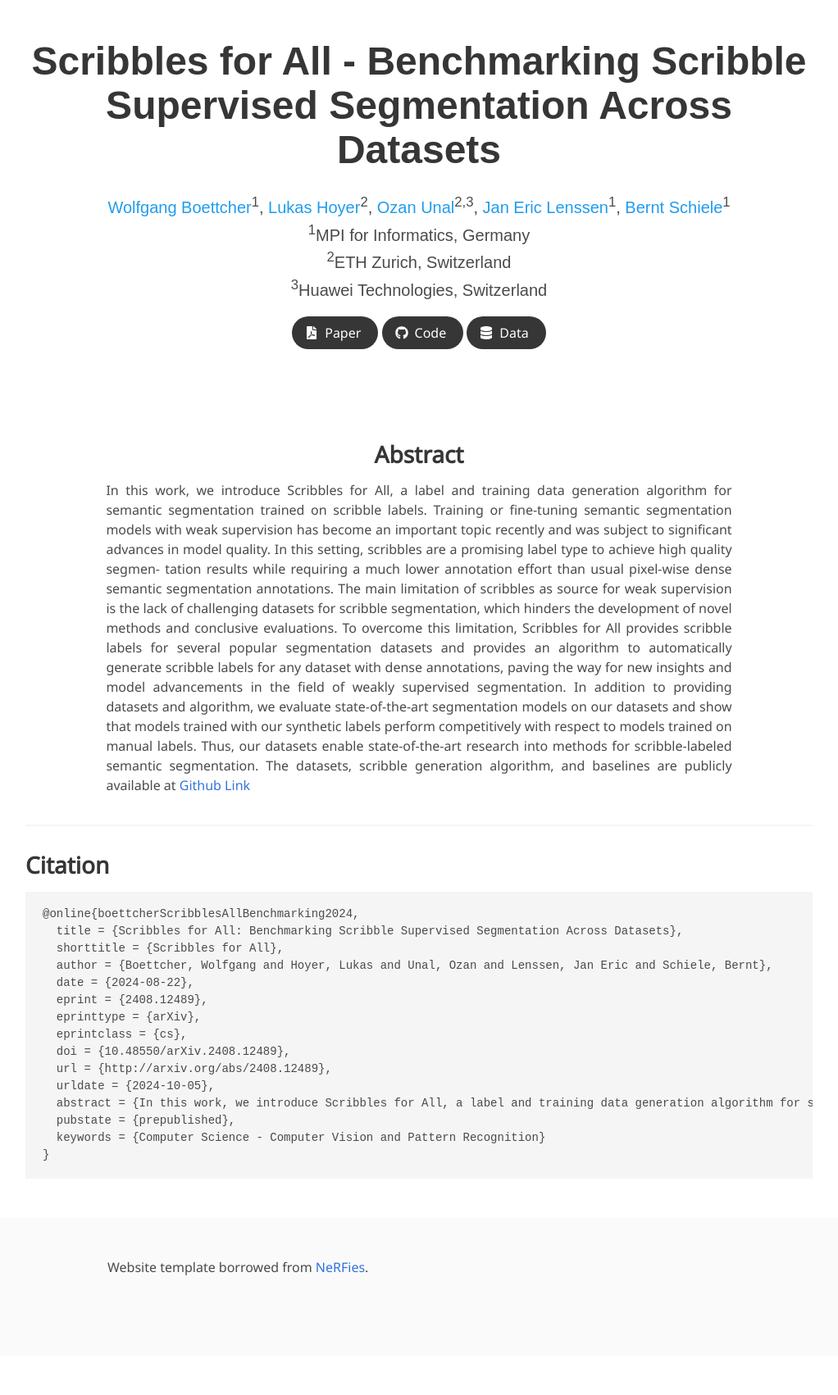
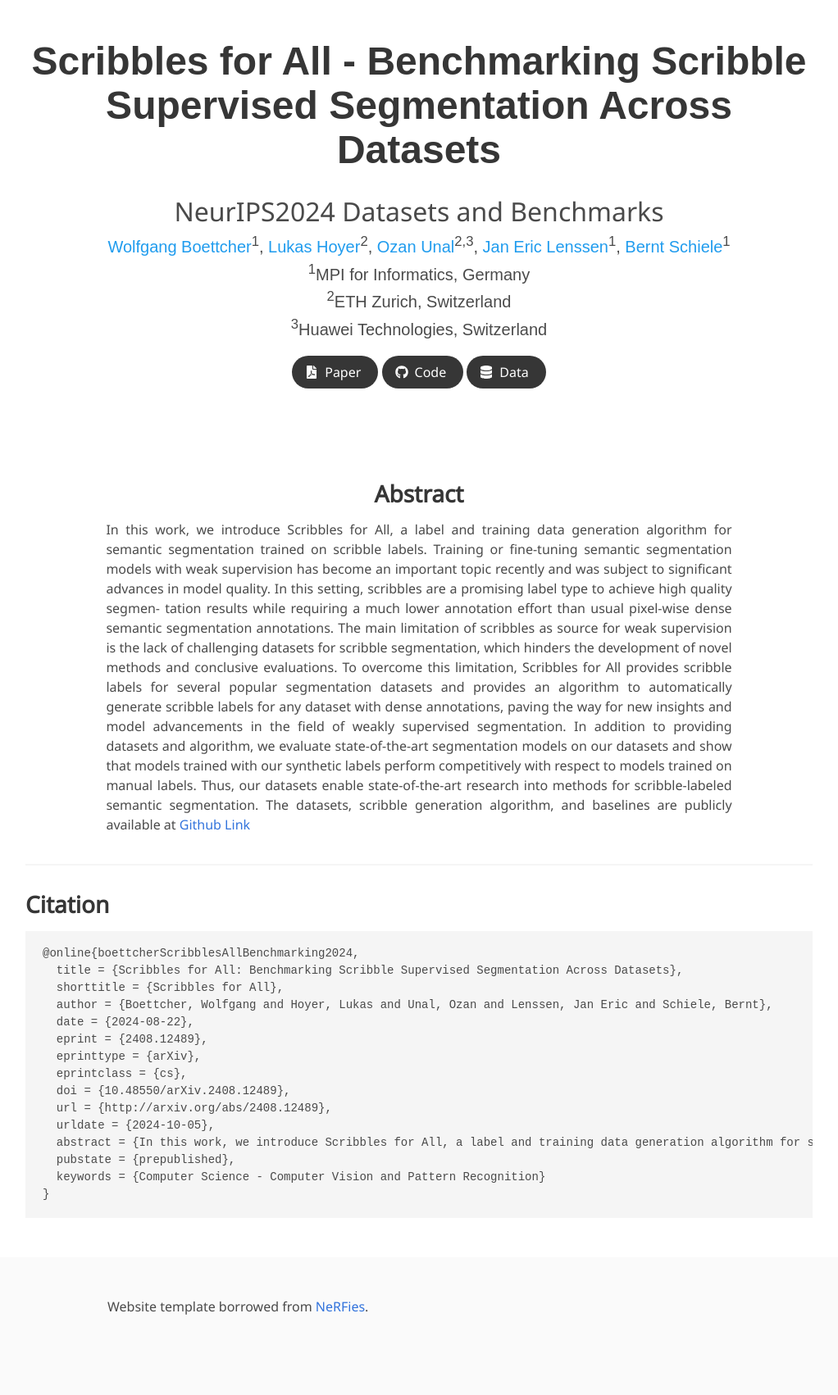
Before and after one commit to wbkit/Scribbles4All, a Jekyll site: the page built from index.md, in a window 1280 px wide. Shown: the whole page at 82% size, without its empty margins (129-1151 px from the left). Built offline with Jekyll 4.4.1, drawn with Linux system fonts in a browser that asks for light colours; some web fonts are replaced; before the commit the page ends 1654 px from its top, so only the background shows below that.

Commit message:
Added Conference

```diff
--- a/_layouts/project_page.html
+++ b/_layouts/project_page.html
@@ -47,6 +47,13 @@
       <div class="columns is-centered">
         <div class="column has-text-centered">
           <h1 class="title is-1 publication-title">{{ page.title }}</h1>
+          {% if page.conference %}
+          <div class="is-size-3 conference">
+            <span class="conference-block">
+              <h3>{{ page.conference }}</h3>
+            </span>
+          </div>
+          {% endif %}
           {% if page.authors %}
           <div class="is-size-5 publication-authors">
             <span class="author-block">
--- a/index.md
+++ b/index.md
@@ -3,6 +3,7 @@ layout: project_page
 permalink: /
 
 title: Scribbles for All - Benchmarking Scribble Supervised Segmentation Across Datasets
+conference: NeurIPS2024 Datasets and Benchmarks
 authors:
     <a href="https://www.linkedin.com/in/wolfgang-boettcher/">Wolfgang Boettcher</a><sup>1</sup>, <a href="https://lhoyer.github.io/">Lukas Hoyer</a><sup>2</sup>,
         <a href="https://www.linkedin.com/in/ozan-unal/">Ozan Unal</a><sup>2,3</sup>, <a href="https://janericlenssen.github.io/">Jan Eric Lenssen</a><sup>1</sup>,
```
